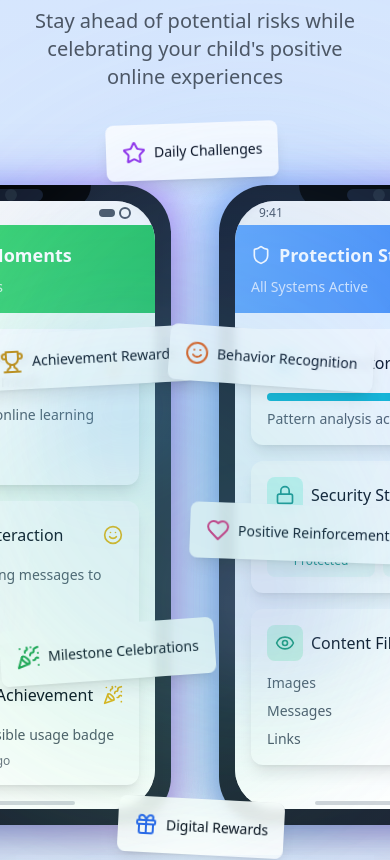
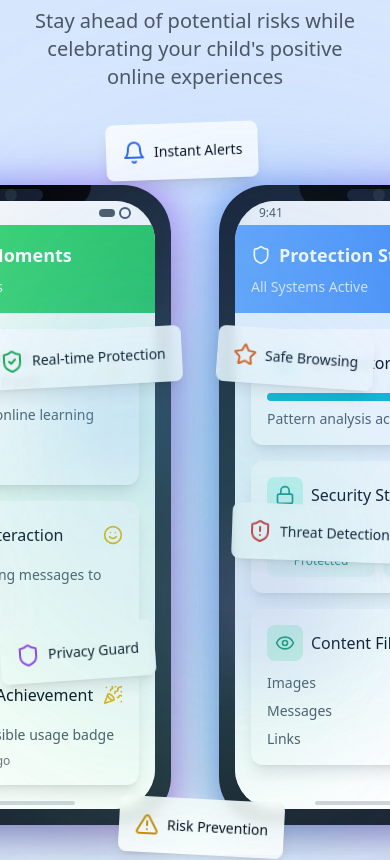
Before and after one commit to BrelliApp/brelli, a React (Vite) app: page / in a window 390 px wide. Shown: the part 1040-1900 px from the top of the page. Built offline with nearby package versions, Linux system fonts and the light colour scheme.

Commit message:
Replace Floating Components with Security Alerts
Updated the phone section by replacing some of the existing floating components with new components focused on security and alerts. This change enhances the emphasis on safety features within the application.
[skip gpt_engineer]

```diff
--- a/src/components/landing/MonitoringSection.tsx
+++ b/src/components/landing/MonitoringSection.tsx
@@ -4,7 +4,7 @@ import FloatingFeature from "./monitoring/FloatingFeature";
 import DecorativeBlob from "./monitoring/DecorativeBlob";
 import FeatureShowcase from "./monitoring/FeatureShowcase";
 import ScrollSection from "./monitoring/ScrollSection";
-import { Trophy, Heart, Star, Gift, PartyPopper, Smile } from "lucide-react";
+import { Trophy, ShieldCheck, Star, ShieldAlert, Bell, AlertTriangle, Shield } from "lucide-react";
 import PositiveExperiencesPhone from "./monitoring/PositiveExperiencesPhone";
 import ProtectionStatusPhone from "./monitoring/ProtectionStatusPhone";
 
@@ -42,60 +42,60 @@ const MonitoringSection = () => {
             <ProtectionStatusPhone />
           </PhoneFrame>
 
-          {/* Floating Features with playful positioning */}
+          {/* Security-oriented Floating Features */}
           <FloatingFeature
-            icon={Trophy}
-            text="Achievement Rewards"
+            icon={ShieldCheck}
+            text="Real-time Protection"
             position="-left-8 top-1/4"
-            iconColor="text-yellow-600"
+            iconColor="text-green-600"
             initialX={-200}
             delay={1.2}
             rotate={-3}
           />
 
           <FloatingFeature
-            icon={Heart}
-            text="Positive Reinforcement"
+            icon={ShieldAlert}
+            text="Threat Detection"
             position="-right-8 top-1/2"
-            iconColor="text-pink-600"
+            iconColor="text-red-600"
             initialX={200}
             delay={1.4}
             rotate={2}
           />
 
           <FloatingFeature
-            icon={Star}
-            text="Daily Challenges"
+            icon={Bell}
+            text="Instant Alerts"
             position="left-1/4 -top-8"
-            iconColor="text-purple-600"
+            iconColor="text-blue-600"
             initialX={-150}
             delay={1.6}
             rotate={-2}
           />
 
           <FloatingFeature
-            icon={Gift}
-            text="Digital Rewards"
+            icon={AlertTriangle}
+            text="Risk Prevention"
             position="right-1/4 bottom-0"
-            iconColor="text-blue-600"
+            iconColor="text-yellow-600"
             initialX={150}
             delay={1.8}
             rotate={3}
           />
 
           <FloatingFeature
-            icon={PartyPopper}
-            text="Milestone Celebrations"
+            icon={Shield}
+            text="Privacy Guard"
             position="-left-4 bottom-1/4"
-            iconColor="text-green-600"
+            iconColor="text-purple-600"
             initialX={-180}
             delay={2.0}
             rotate={-4}
           />
 
           <FloatingFeature
-            icon={Smile}
-            text="Behavior Recognition"
+            icon={Star}
+            text="Safe Browsing"
             position="right-0 top-1/4"
             iconColor="text-orange-600"
             initialX={220}
```
